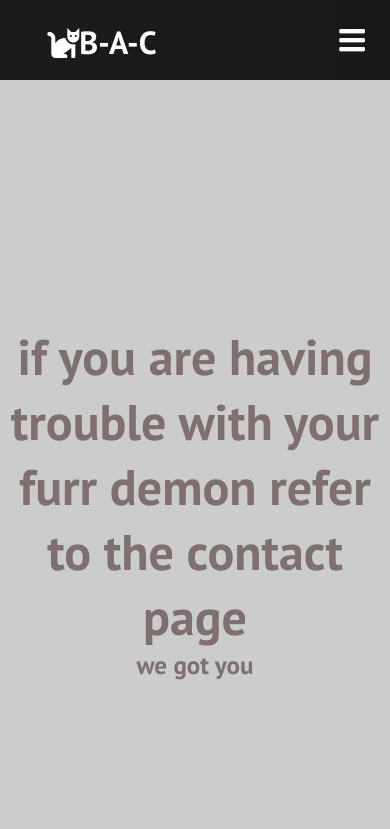
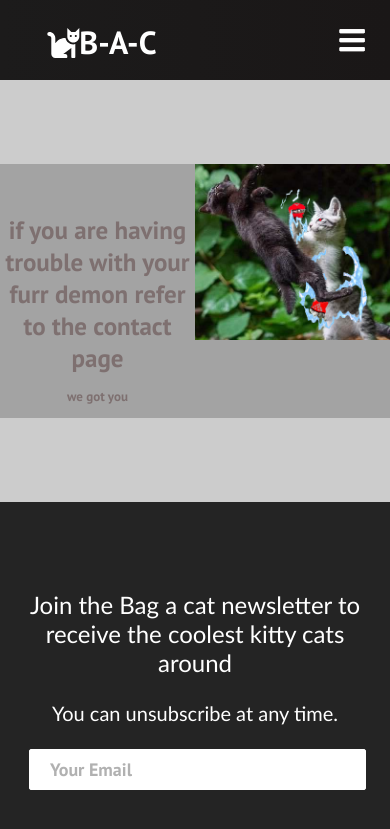
Before and after one commit to steverodrig/Bag-a-Cat, a React (Create React App) app in the folder client/: page /support in a window 390 px wide. Shown: the top 829 px of the page. Built offline with nearby package versions, Linux system fonts and the light colour scheme.

Commit message:
styled up a few more items

```diff
--- a/client/src/App.css
+++ b/client/src/App.css
@@ -15,14 +15,6 @@
   font-size: 3rem;
 }
 
-.investors-container {
-  background-image: url('../src/component/images/wp1920612.png');
-  background-position: center;
-  background-size: fill;
-  background-repeat: no-repeat;
-  color: #fff;
-  font-size: 20px;
-}
 
 
 
--- a/client/src/component/application.css
+++ b/client/src/component/application.css
@@ -27,6 +27,9 @@
     margin: 10px;
     margin-bottom: 10px;
 
+  }
+  .cat-application-form {
+    margin-bottom: 20px;
   }
 
   label{
--- /dev/null
+++ b/client/src/component/catboxing.css
@@ -0,0 +1,3 @@
+img {
+    width: 100%;
+}
--- /dev/null
+++ b/client/src/component/catboxing.js
@@ -0,0 +1,16 @@
+import React from 'react'
+import '../component/catboxing.css'
+
+function Catboxing() {
+    return (
+        <div>
+          <img src='/images/catboxing8p11.png'
+          srcSet='/images/catboxing8p11.png,
+                  /images/catboxing8p11-1000.png,
+                  /images/catboxing8p11-1500.png'
+          alt=''></img>
+        </div>
+    )
+}
+
+export default Catboxing
--- a/client/src/component/investor.css
+++ b/client/src/component/investor.css
@@ -5,11 +5,12 @@
 
 
 .investors-container {
-    background: url('../component/images/wp1920612.png') center center/cover no-repeat;
-    height: 100vh;
+
+    height: 60vh;
     max-width: 100%;
     display: flex;
-    flex-direction: column;
+    flex-wrap: wrap;
+    flex-direction: row;
     justify-content: center;
     align-items: center;
     box-shadow: inset 0 0 0 1000px rgba(0, 0, 0, 0.2);
@@ -20,11 +21,96 @@
 
   .investor-wrapper {
 
-    max-width: 80%;
+    max-width: 55%;
     display: flex;
-    flex-direction: column;
+    flex-wrap:wrap;
+    flex-direction: row;
+    justify-content: center;
+    align-items: left ;
+    object-fit: contain;
+    position: relative;
+    z-index: 2;
+    float:left;
+    box-shadow: inset 0 0 0 1000px rgba(0, 0, 0, 0.2);
+    margin: 5px;
+    border-radius: 5px;
+
+  }
+
+  .investor-wrapper > p {
+
+    color: rgb(1, 73, 25);
+    font-family: 'Trebuchet MS', 'Lucida Sans Unicode', 'Lucida Grande',
+      'Lucida Sans', Arial, sans-serif;
+      margin: 20px;
+      font-size: 20px;
+  }
+  .investor-wrapper-img {
+
+    max-width: 35%;
+    display: flex;
+    flex-wrap:wrap;
+    flex-direction: row;
     justify-content: center;
     align-items:center;
-    box-shadow: inset 0 0 0 1000px rgba(0, 0, 0, 0.2);
     object-fit: contain;
+    margin-bottom: 20px;
+    z-index: -1;
+    float: left;
+    position: relative;
   }
+
+
+  @media screen and (max-width: 820px) {
+   .investors-container{
+     flex-direction: column;
+     flex-wrap: nowrap;
+     height: 100vh;
+   }
+
+   .investor-wrapper {
+     flex-direction: column;
+     flex-wrap: nowrap;
+     margin-bottom: 80px;
+     height: 50vh;
+   }
+   .investor-wrapper-img {
+     flex-direction: column;
+     flex-wrap: nowrap;
+     margin-top: 60px;
+     height: 50vh;
+   }
+   .investor-wrapper > p {
+
+     object-fit: fill;
+      margin: 20px;
+      font-size: 15px;
+  }
+  }
+
+  @media screen and (max-width: 768px) {
+    .investor-wrapper > p {
+
+      object-fit: fill;
+       margin: 20px;
+       font-size: 12px;
+   }
+   .investor-wrapper-img {
+    flex-direction: column;
+    flex-wrap: nowrap;
+    margin-top: -120px;
+    height: 50vh;
+  }
+  .investor-wrapper {
+    flex-direction: column;
+    flex-wrap: nowrap;
+    margin-bottom: 160px;
+    margin-top: -160px;
+    height: 50vh;
+  }
+  .investors-container{
+    flex-direction: column;
+    flex-wrap: nowrap;
+    height: 100vh;
+  }
+  }
--- a/client/src/component/support.css
+++ b/client/src/component/support.css
@@ -1,21 +1,72 @@
 .support-container {
-    /* background: url('/images/img-home.jpg') center center/cover no-repeat; */
-    height: 100vh;
+    /* background: url('../component/images/catboxing8p11.png') center center/cover no-repeat; */
+    height: 50vh;
     max-width: 100%;
     display: flex;
-    flex-direction: column;
+    flex-wrap: wrap;
+    flex-direction: row;
     justify-content: center;
     align-items: center;
     box-shadow: inset 0 0 0 1000px rgba(0, 0, 0, 0.2);
     object-fit: contain;
   }
+.support-wrapper {
+    height: 50vh;
+    max-width: 50%;
+    display: flex;
+    flex-wrap: wrap;
+    flex-direction: row;
+    justify-content: center;
+    align-items: left;
+    box-shadow: inset 0 0 0 1000px rgba(0, 0, 0, 0.2);
+    object-fit: contain;
+    float: left;
+  }
+.support-wrapper-image {
+    height: 50vh;
+    max-width: 50%;
+    display: flex;
+    flex-wrap: wrap;
+    flex-direction: row;
+    justify-content: center;
+    align-items: left;
+    box-shadow: inset 0 0 0 1000px rgba(0, 0, 0, 0.2);
+    object-fit: contain;
+    float:left
+  }
 
-  .support-container > h1 {
+  .support-wrapper > h1 {
     color: rgb(126, 112, 112);
     font-size: 50px;
+    margin-top: 50px;
 
   }
-  .support-container > h3 {
-    color: rgb(126, 112, 112);
+  .support-wrapper > h3 {
+    color: rgb(127, 158, 184);
     font-size: 25px;
   }
+
+  @media screen and (max-width: 820px) {
+    .support-wrapper > h1 {
+      color: rgb(126, 112, 112);
+      font-size: 25px;
+
+    }
+    .support-wrapper > h3 {
+      color: rgb(126, 112, 112);
+      font-size: 13px;
+    }
+
+    .support-wrapper {
+      height: 30vh;
+    }
+    .support-wrapper-image {
+      height: 30vh;
+    }
+
+
+  }
+
+
+  @media screen and (max-width: 768px) {
+  }
--- /dev/null
+++ b/client/src/component/thaBois.css
@@ -0,0 +1,3 @@
+img {
+    width: 100%
+}
--- /dev/null
+++ b/client/src/component/thaBois.js
@@ -0,0 +1,15 @@
+import React from 'react'
+
+function ThaBois() {
+    return (
+        <div>
+          <img src='/images/wp1920612.png'
+          srcSet='/images/wp1920612.png,
+                  /images/wp1920612-1000.png,
+                  /images/wp1920612-1500.png'
+          alt=''></img>
+        </div>
+    )
+}
+
+export default ThaBois
--- a/client/src/pages/catApp.js
+++ b/client/src/pages/catApp.js
@@ -46,7 +46,7 @@ class CatApp extends Component {
                     an email confirmation after reviewing your application.
                     </p>
                     <br />
-                    <form onSubmit={this.submitHandler}>
+                    <form className='cat-application-form' onSubmit={this.submitHandler}>
                         <div>
                             <label>Cat ID</label>
                             <input className='app-input' name="catID" value={catID} onChange={this.changeHandler} />
--- a/client/src/pages/investors.js
+++ b/client/src/pages/investors.js
@@ -1,14 +1,18 @@
 import React from 'react'
 import Footer from '../component/footer'
 import '../component/investor.css'
+import ThaBois from '../component/thaBois'
+
 
 
 function Investors() {
     return (
         <>
         <div className= 'investors-container'>
+        <div className='investor-wrapper-img'>
+                <ThaBois />
+        </div>
             <section className="investor-wrapper">
-
             <p>da bois were appointed the director of Cat Care Services
                 in September 2016. As director, they were responsible for promoting and protecting
                  the health, safety and welfare of the residents and cats of San Antonio through
@@ -25,6 +29,7 @@ function Investors() {
                     to 90 percent. Prior to joining the City of San Antonio, they served as  interns at the
                       Mayor’s Office at the City of Whoville, as well as the City Manager’s Office in Halloween town.</p>
             </section>
+
             </div>
             <Footer />
 
--- a/client/src/pages/locations.js
+++ b/client/src/pages/locations.js
@@ -9,7 +9,7 @@ function Locations() {
                 <h1>Locations</h1>
             </div>
             <div className="location-section">
-                <ul>1234 yo mama street 782234 san antonio tx </ul>
+                <ul>1234 mama cats st 782234 san antonio tx </ul>
                 <ul>5687 panther ave 782336 san antonio tx </ul>
                 <ul>978 litter box gueyy 767894 san antonio tx </ul>
             </div>
--- a/client/src/pages/support.js
+++ b/client/src/pages/support.js
@@ -1,14 +1,21 @@
 import React from 'react'
 import Footer from '../component/footer'
 import '../component/support.css'
+import Catboxing from '../component/catboxing'
 
 function Support() {
+
     return (
         <>
-            <div className="support-container">
+        <div className="support-container">
+           <div className='support-wrapper'>
                 <h1>if you are having trouble with your furr demon refer to the contact page</h1>
                 <h3>we got you</h3>
             </div>
+            <div className='support-wrapper-image'>
+            <Catboxing />
+            </div>
+        </div>
             <Footer />
         </>
     )
```
Also changed, not shown: client/public/images/catboxing8p11.png (added), 1 other file (tests, documents, lock files or other folders).
